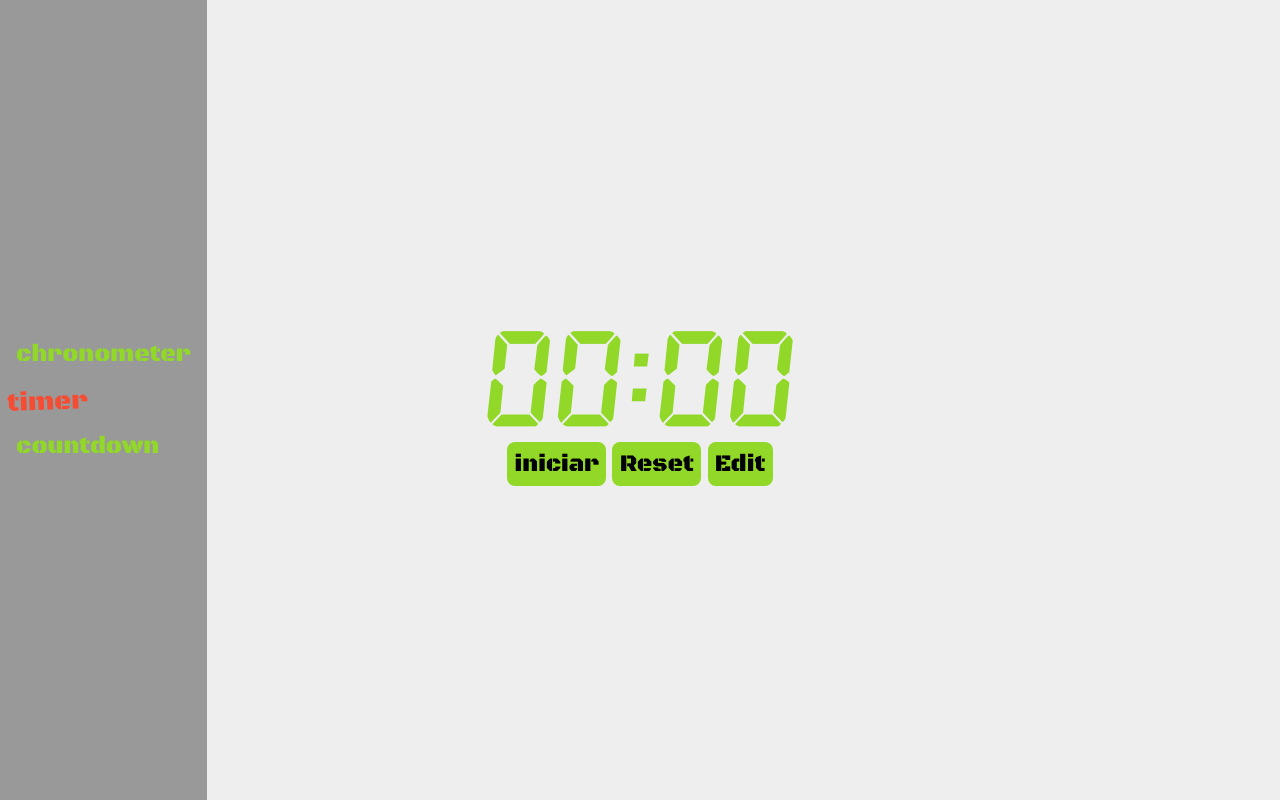
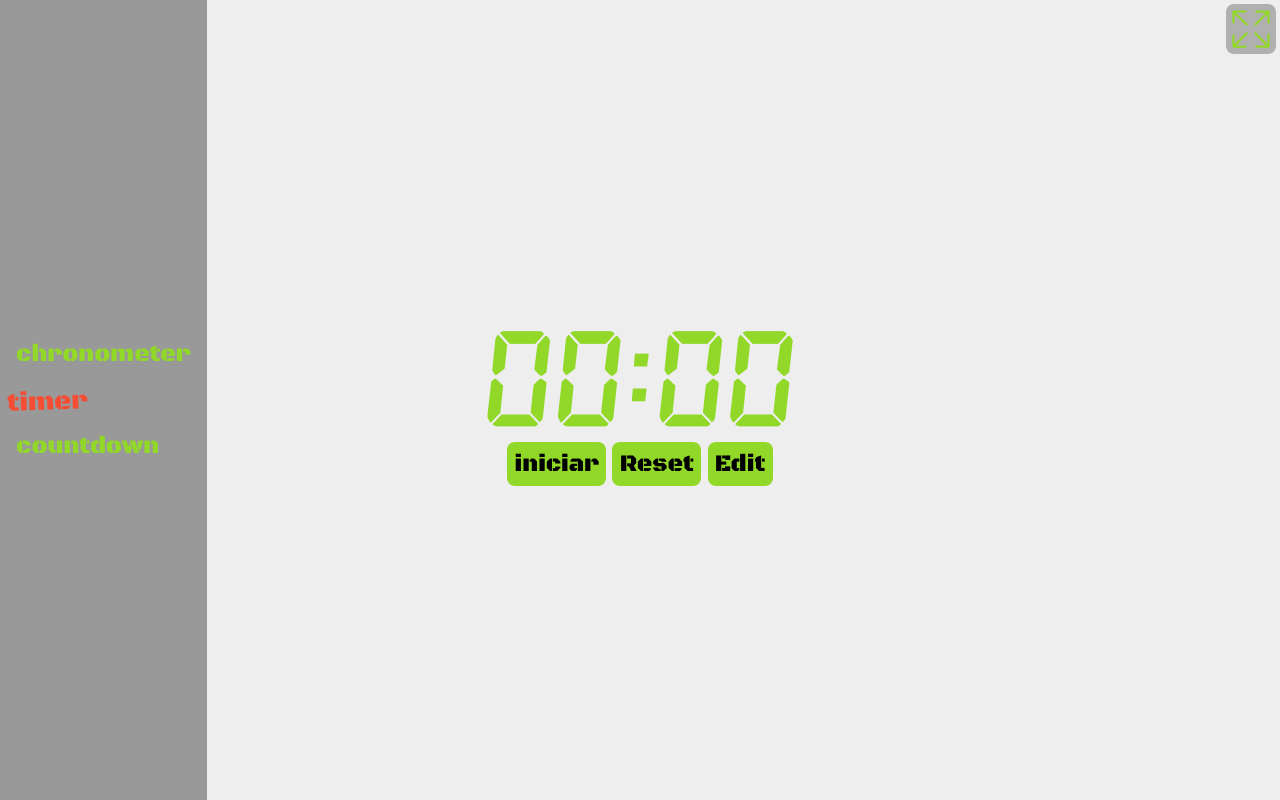
Before and after one commit to diegofernandoalayon/Timer-react, a React (Vite) app: page /timer in a window 1280 px wide. Built offline with nearby package versions, Linux system fonts and the light colour scheme; a web font is replaced by a local one.

Commit message:
modificaciones

```diff
--- a/src/App.css
+++ b/src/App.css
@@ -8,12 +8,16 @@
   --color-primary: greenyellow;
   --color-secondary: #FF4528 ;
   --color-bg-navbar: #111;
+  --color-bg: black;
   --gap-buttons: 0.4em;
   --font-weight: 400;
   --font-family: 'clockicons', cursive;
   --font-family-two: 'Black Ops One', cursive;
   --font-family-text: 'Open Sans', sans-serif;
   --color-bg-button-menu: rgba(234, 234, 234, 0.3);
+  --left: 4px;
+  --top: 4px;
+  --right: 4px;
 }
 .App {
   height: 100vh;
@@ -29,22 +33,38 @@
   font-size: 8em;
   font-family: var(--font-family);
 }
+.container-btn-full{
+  background-color: var(--color-bg-button-menu);
+  border-radius: var(--border);
+  position: absolute;
+  top: var(--top);
+  right: var(--right);
+  color: var(--color-primary);
+
+
+}
+.container-screen{
+  background-color: var(--color-bg);
+  display: flex;
+  justify-content: center;
+  align-items: center;
+}
 
 #root{
-  background-color: black;
+  background-color: var(--color-bg);
 }
 
 @media (prefers-color-scheme: dark) {
   #root{
-    background-color:black;
+    background-color:var(--color-bg);
   }
 
 }
 @media (prefers-color-scheme: light) {
-  #root{
+  /* #root{
     background-color: #eee;
-    color: white;
-  }
+
+  } */
   :root{
     /* --border : 8px;
     --color-primary: greenyellow;
@@ -54,6 +74,7 @@
     --font-family: 'clockicons', cursive;
     --font-family-two: 'Black Ops One', cursive;
     --font-family-text: 'Open Sans', sans-serif; */
+    --color-bg: #eee;
     --color-bg-navbar: #999999;
     --color-primary: rgb(146, 216, 41);
     --color-bg-button-menu: rgba(37, 36, 36, 0.3);
--- a/src/App.jsx
+++ b/src/App.jsx
@@ -1,12 +1,22 @@
+import { useRef } from 'react'
 import './App.css'
 import { Outlet } from 'react-router'
 import Header from './components/Header'
+import FullScreenButton from './components/FullScreenButton'
 
 function App () {
+  const reference = useRef(null)
+
   return (
     <article className="App">
       <Header />
-      <Outlet />
+      <section ref={reference} className='container-screen'>
+
+        <div className = 'container-btn-full'>
+          <FullScreenButton element={reference}/>
+        </div>
+        <Outlet />
+      </section>
     </article>
   )
 }
--- a/src/components/Header/header.css
+++ b/src/components/Header/header.css
@@ -14,17 +14,19 @@
 .header-buttons{
   border: none;
   display: block;
-  left: 4px;
+  left: var(--left);
   position:absolute;
-  top: 4px;
+  top: var(--top);
   visibility: visible;
   z-index: 1;
   color: var(--color-primary);
 }
 .header-buttons button{
   border: none;
+  display: flex;
   border-radius: var(--border);
   background-color: var(--color-bg-button-menu);
+  color: var(--color-primary)
 }
 .header-mobile{
   left: 0;
--- a/src/components/Header/index.jsx
+++ b/src/components/Header/index.jsx
@@ -15,13 +15,11 @@ const Header = () => {
           isMobile
             ? <button
                 onClick={() => setIsMobile(!isMobile)}
-                style={{ color: 'inherit' }}
               >
                 <CloseMenu width={50} height={50} />
               </button>
             : <button
                 onClick={() => setIsMobile(!isMobile)}
-                style={{ color: 'inherit' }}
               >
                 <Menu width={50} height={50} />
               </button>
--- a/src/components/Icons/Menu.jsx
+++ b/src/components/Icons/Menu.jsx
@@ -3,7 +3,7 @@ const Menu = (props) => {
 
     <svg
       height={21}
-      width={12}
+      width={21}
       viewBox="0 0 21 21"
       {...props}
     >
```
